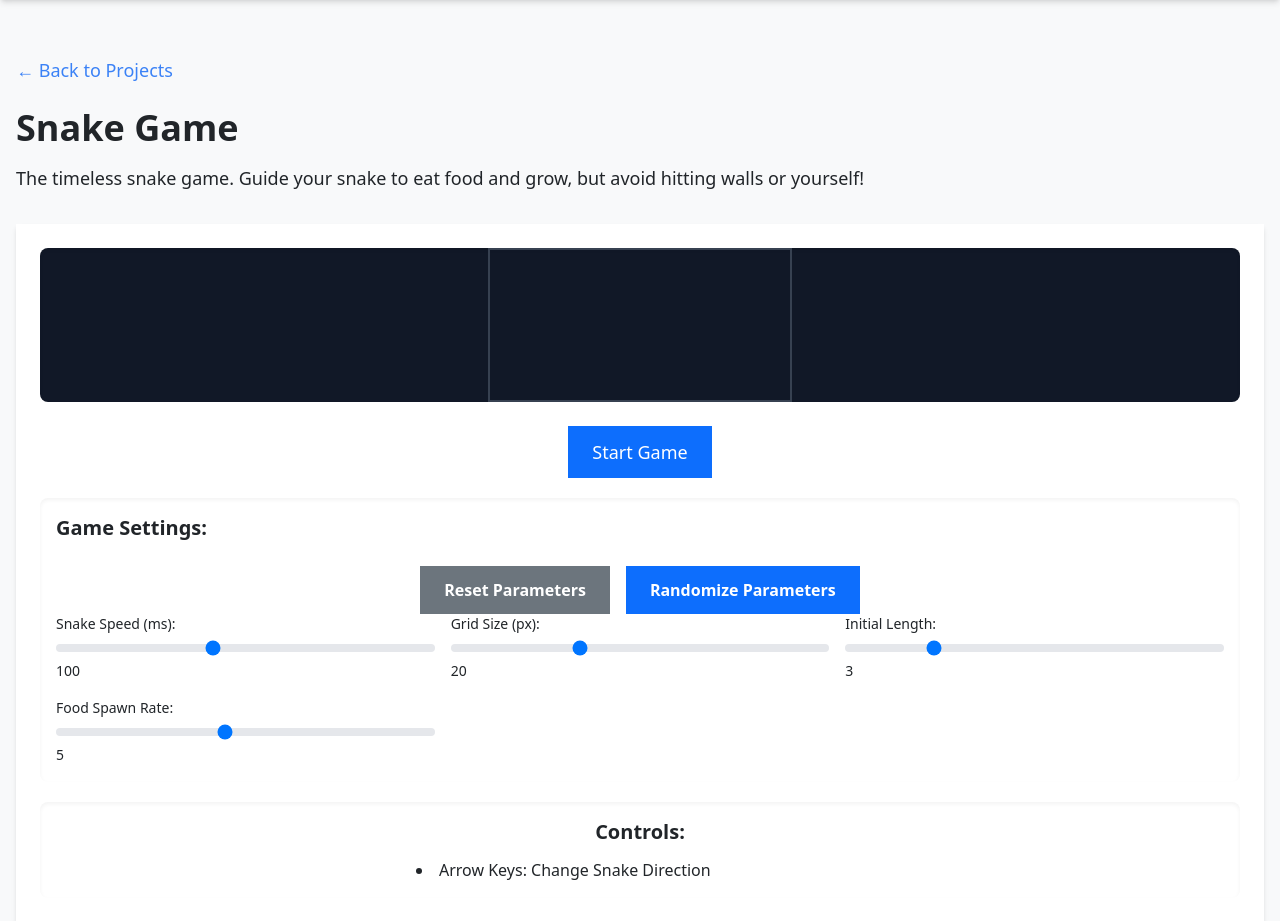
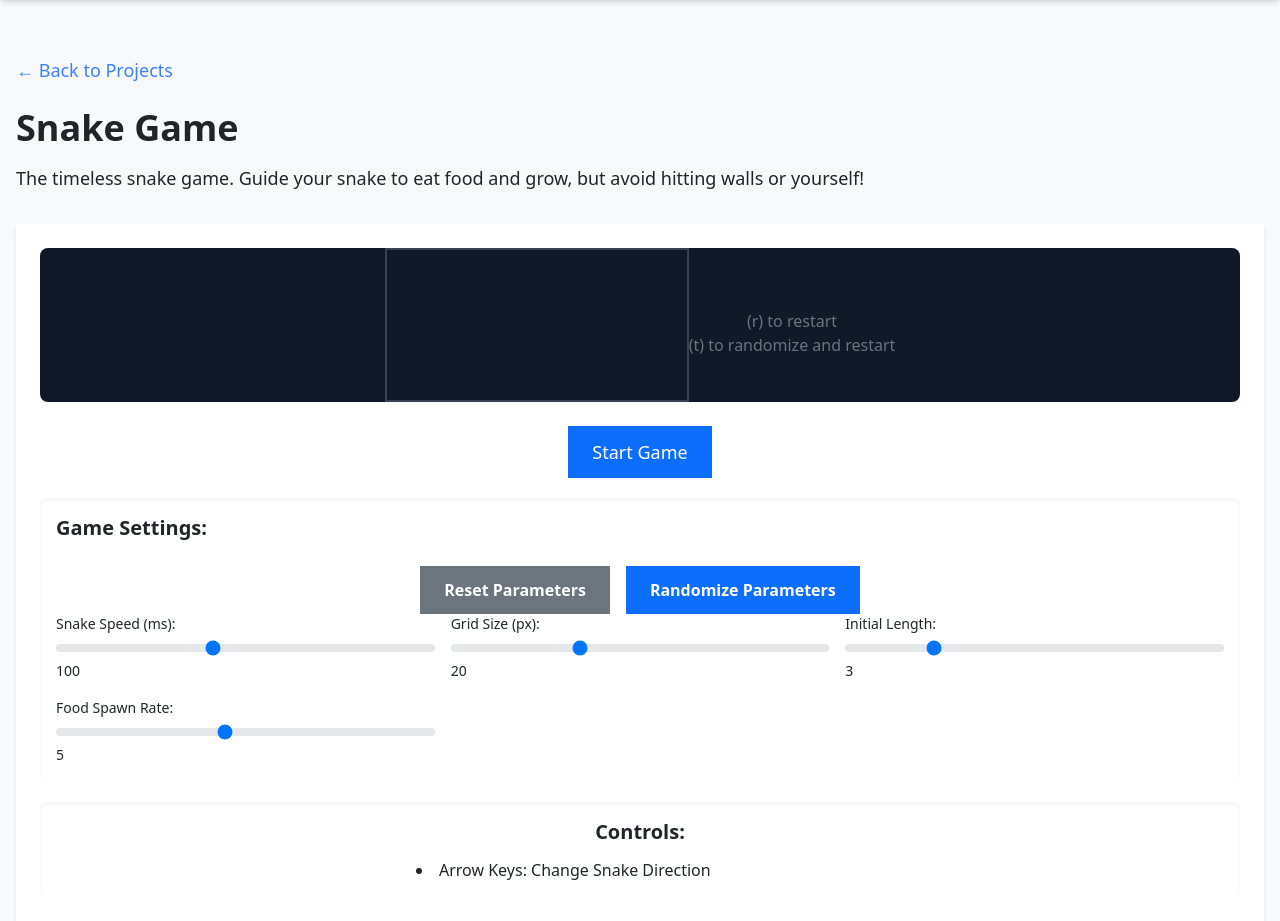
Before and after one commit to JS0208/interactive-art-project, a Flask app: page /projects/snake_game in a window 1280 px wide. Shown: the part 68-989 px from the top of the page. Run offline with Flask 3, Linux system fonts and the light colour scheme; a map, chart or similar area stays blank; some libraries are stand-ins or nearby versions.

Commit message:
Update project_detail.html

```diff
--- a/templates/project_detail.html
+++ b/templates/project_detail.html
@@ -16,6 +16,10 @@
             <h2 class="text-5xl font-bold mb-4" id="gameOverTitle">Game Over!</h2>
             <p class="text-2xl mb-6" id="gameOverScore"></p>
             <button id="restartGameBtn" class="btn-primary text-xl py-3 px-6">Restart Game<br><span class="text-sm">(r) to restart</span></button>
+        </div>
+        <div class="text-center mt-4 text-gray-500">
+            (r) to restart<br>
+            (t) to randomize and restart
         </div>
     </div>
     <div class="text-center mt-6">
```
